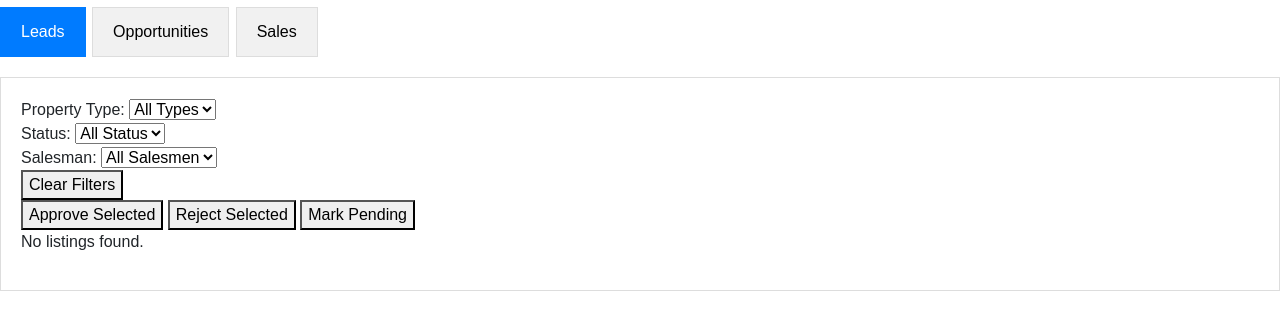
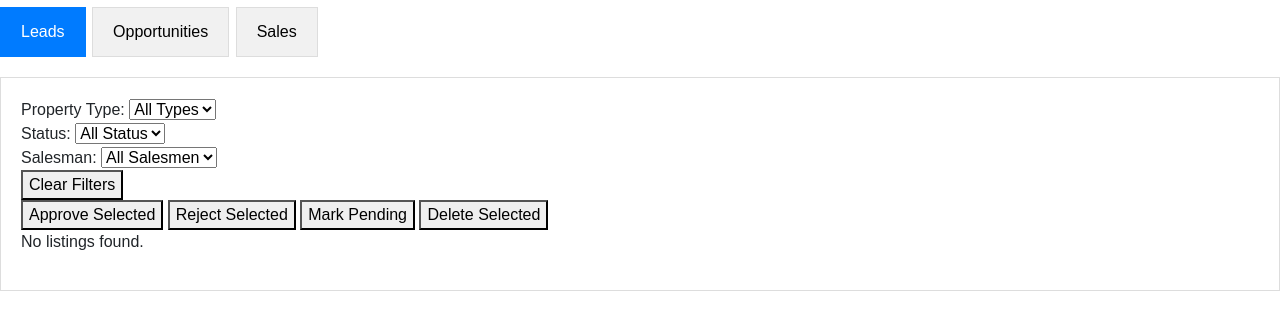
Before and after one commit to Krishnaprakkash/CRM-Real-Estate-Django, a Django app: template dashboards/templates/dashboards/manager_dashboard.html in a window 1280 px wide. Shown: the part 209-539 px from the top of the page. Run offline with Django 5.2, Linux system fonts and the light colour scheme; the template is opened without the code that fills it, so the values that code supplies are empty; some libraries are stand-ins or nearby versions.

Commit message:
Added Delete listing as batch action in Manager and Salesman Dashboards

```diff
--- a/dashboards/templates/dashboards/manager_dashboard.html
+++ b/dashboards/templates/dashboards/manager_dashboard.html
@@ -45,6 +45,9 @@
                 </button>
                 <button type="button" onclick="setAction('pending','leads')">
                     Mark Pending
+                </button>
+                <button type="button" onclick="setAction('delete','leads')">
+                    Delete Selected
                 </button>
                 {% if perms.inventory.add_listing %}
                 <div>
@@ -140,6 +143,9 @@
                 <button type="button" onclick="setAction('pending','opps')">
                     Mark Pending
                 </button>
+                <button type="button" onclick="setAction('delete','opps')">
+                    Delete Selected
+                </button>
                 {% if perms.inventory.add_listing %}
                 <div>
                     <a href="{% url 'inventory:listing_create_manager' %}">
@@ -226,6 +232,9 @@
             </div>
         </div>
         <div>
+            <button type="button" onclick="setAction('delete','opps')">
+                Delete Selected
+            </button>
             {% if perms.inventory.add_listing %}
             <div>
                 <a href="{% url 'inventory:listing_create_manager' %}">
--- a/templates/base.html
+++ b/templates/base.html
@@ -88,6 +88,30 @@
                 return;
             }
 
+            if (action === 'delete') {
+                const confirmMsg = 'Are you sure you want to DELETE ${selected.length} listing(s)?\n\nThis action CANNOT BE UNDONE.'
+                if (!confirm(confirmMsg)) {
+                    return;
+                }
+            }
+
+            if (suffix === 'opps' && action !== 'delete') {
+                const invalidItems = [];
+                selected.forEach((checkbox) => {
+                    const row = checkbox.closest('tr');
+                    if (row) {
+                        const columnValue = row.cells[5]?.textContent?.trim();
+                        if (columnValue !== 'Pending Approval') {
+                            const itemId = checkbox.value || row.cells[0]?.textContent?.trim();
+                            invalidItems.push({ id: itemId, value: columnValue })
+                        }
+                    }
+                });
+                if (invalidItems.length > 0) {
+                    alert('Cannot perform batch action. ${invalidItems.length} item(s) have not been submitted for approval.')
+                }
+            }
+
             if (suffix === 'opps') {
                 const invalidItems = [];
                 const invalidItems1 = [];
@@ -141,6 +165,30 @@
             if (selected.length === 0) {
                 alert(`Please select at least one listing first!`);
                 return;
+            }
+
+            if (action === 'delete') {
+                const confirmMsg = 'Are you sure you want to DELETE ${selected.length} listing(s)?\n\nThis action CANNOT BE UNDONE.'
+                if (!confirm(confirmMsg)) {
+                    return;
+                }
+            }
+
+            if (suffix === 'opps' && action !== 'delete') {
+                const invalidItems = [];
+                selected.forEach((checkbox) => {
+                    const row = checkbox.closest('tr');
+                    if (row) {
+                        const columnValue = row.cells[4]?.textContent?.trim();
+                        if (columnValue !== 'Pending Approval') {
+                            const itemId = checkbox.value || row.cells[0]?.textContent?.trim();
+                            invalidItems.push({ id: itemId, value: columnValue })
+                        }
+                    }
+                });
+                if (invalidItems.length > 0) {
+                    alert('Cannot perform batch action. ${invalidItems.length} item(s) have not been submitted for approval.')
+                }
             }
 
             // Validation for submitting opportunities
```
Also changed, not shown: dashboards/views.py (+18 -0 lines), db.sqlite3.
